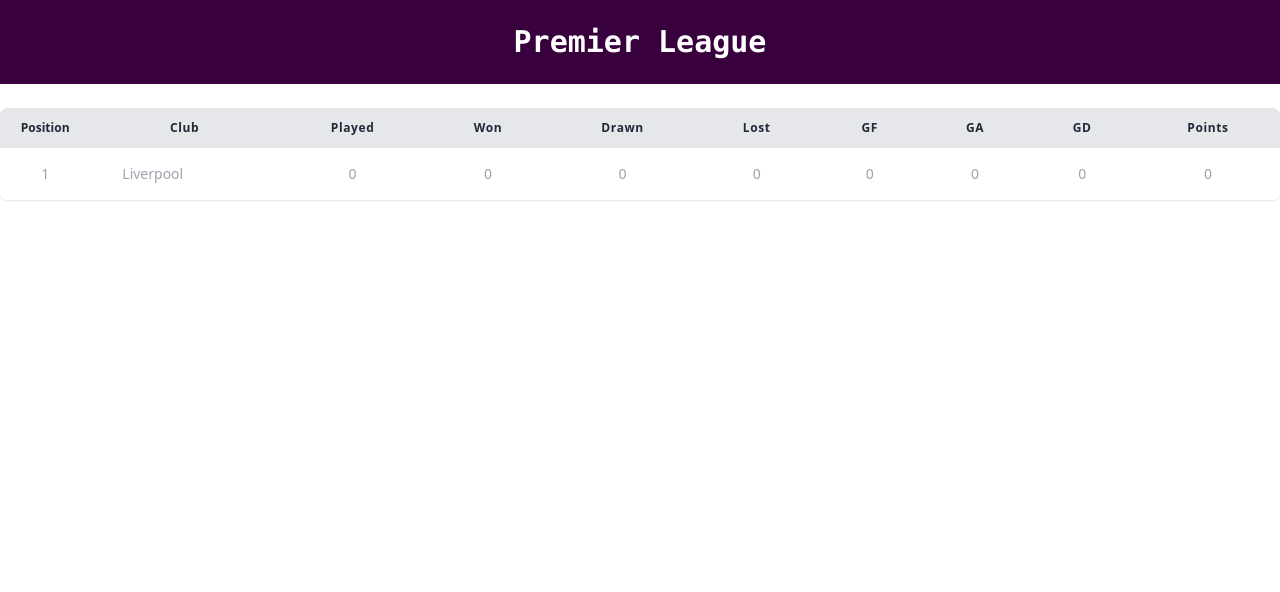
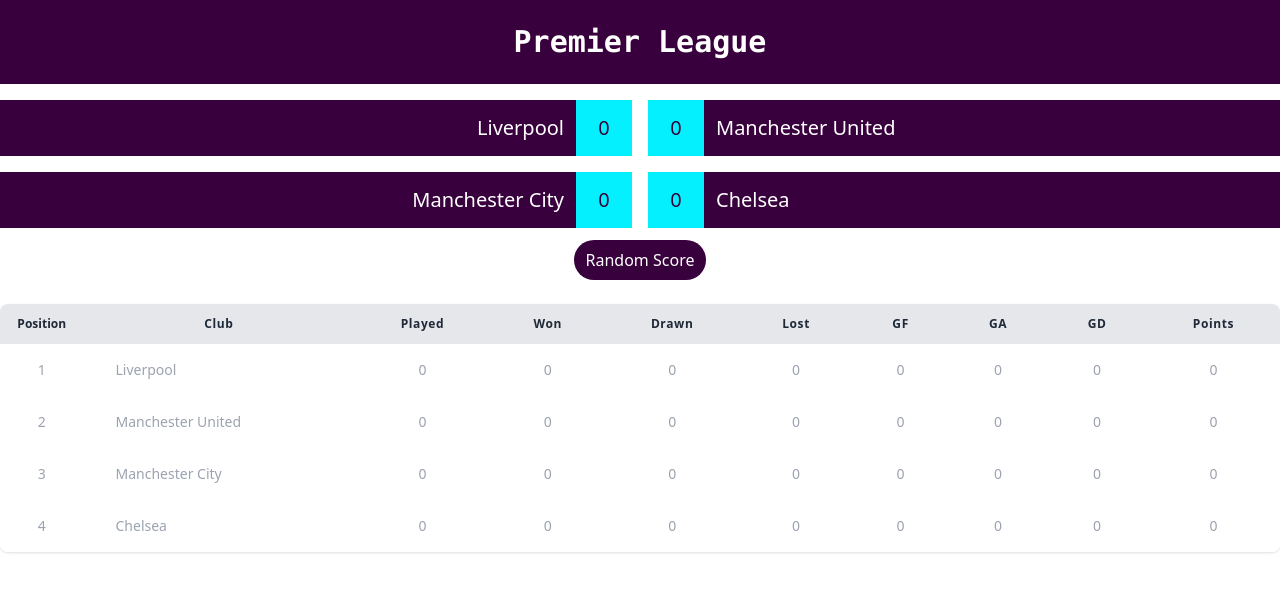
Before and after one commit to nutkiattisak/premier-league-score-random, a React (Vite) app: page / in a window 1280 px wide. Shown: the top 592 px of the page. Built offline with nearby package versions, Linux system fonts and the light colour scheme.

Commit message:
Update show team

```diff
--- a/src/App.jsx
+++ b/src/App.jsx
@@ -1,113 +1,138 @@
-import { useState } from "react";
-import logo from "./logo.svg";
-import "./App.css";
+import { useState } from 'react'
+import './App.css'
 
-function App() {
+const App = () => {
+  const clup = [
+    {
+      name: 'Liverpool',
+      id: 1,
+    },
+    {
+      name: 'Manchester United',
+      id: 2,
+    },
+    {
+      name: 'Manchester City',
+      id: 3,
+    },
+    {
+      name: 'Chelsea',
+      id: 4,
+    },
+  ]
+
+  const showTeam = (clup) => {
+    return clup.map((item, index) => {
+      return (
+        <>
+          <tr className="bg-white bg-opacity-20" key={`${item?.name}-${index}`}>
+            <td className="px-6 py-4 text-center">{index + 1}</td>
+            <td className="flex px-6 py-4 whitespace-nowrap">
+              <span className="ml-2 font-medium">{item?.name}</span>
+            </td>
+            <td className="px-6 py-4 whitespace-nowrap text-center">0</td>
+            <td className="px-6 py-4 whitespace-nowrap text-center">0</td>
+            <td className="px-6 py-4 whitespace-nowrap text-center">0</td>
+            <td className="px-6 py-4 whitespace-nowrap text-center">0</td>
+            <td className="px-6 py-4 whitespace-nowrap text-center">0</td>
+            <td className="px-6 py-4 whitespace-nowrap text-center">0</td>
+            <td className="px-6 py-4 whitespace-nowrap text-center">0</td>
+            <td className="px-6 py-4 whitespace-nowrap text-center">0</td>
+          </tr>
+        </>
+      )
+    })
+  }
+
   return (
     <>
       <div>
         <div className="flex flex-col items-center bg-mardigras p-6">
-          <h1 className="text-3xl font-bold font-mono text-center text-white">
-            Premier League
-          </h1>
+          <h1 className="text-3xl font-bold font-mono text-center text-white">Premier League</h1>
         </div>
         <div className="container mx-auto">
-          <div class="flex flex-col mt-6">
-            <div class="-my-2 overflow-x-auto sm:-mx-6 lg:-mx-8">
-              <div class="py-2 align-middle inline-block min-w-full sm:px-6 lg:px-8">
-                <div class="shadow overflow-hidden sm:rounded-lg">
-                  <table class="min-w-full text-sm text-gray-400">
-                    <thead class="bg-gray-200 text-xs font-medium text-gray-800">
+          <div className="mt-4">
+            <div className="grid grid-cols-2 gap-4 mb-3">
+              <div className="bg-mardigras flex justify-end">
+                <div className="text-white text-xl flex items-center mr-3">
+                  <span>Liverpool</span>
+                </div>
+                <div className="bg-blue-300 w-14 h-14 flex justify-center items-center">
+                  <span className="text-xl text-mardigras">0</span>
+                </div>
+              </div>
+
+              <div className="bg-mardigras flex justify-start">
+                <div className="bg-blue-300 w-14 h-14 flex justify-center items-center">
+                  <span className="text-xl text-mardigras">0</span>
+                </div>
+                <div className="text-white text-xl flex items-center ml-3">
+                  <span>Manchester United</span>
+                </div>
+              </div>
+
+              <div className="bg-mardigras flex justify-end">
+                <div className="text-white text-xl flex items-center mr-3">
+                  <span>Manchester City</span>
+                </div>
+                <div className="bg-blue-300 w-14 h-14 flex justify-center items-center">
+                  <span className="text-xl text-mardigras">0</span>
+                </div>
+              </div>
+
+              <div className="bg-mardigras flex justify-start">
+                <div className="bg-blue-300 w-14 h-14 flex justify-center items-center">
+                  <span className="text-xl text-mardigras">0</span>
+                </div>
+                <div className="text-white text-xl flex items-center ml-3">
+                  <span>Chelsea</span>
+                </div>
+              </div>
+            </div>
+            <div className="text-center">
+              <button className="rounded-full bg-mardigras text-white px-3 py-2">
+                Random Score
+              </button>
+            </div>
+          </div>
+          <div className="flex flex-col mt-6">
+            <div className="-my-2 overflow-x-auto sm:-mx-6 lg:-mx-8">
+              <div className="py-2 align-middle inline-block min-w-full sm:px-6 lg:px-8">
+                <div className="shadow overflow-hidden sm:rounded-lg">
+                  <table className="min-w-full text-sm text-gray-400">
+                    <thead className="bg-gray-200 text-xs font-medium text-gray-800">
                       <tr>
                         <th>Position</th>
-                        <th
-                          scope="col"
-                          class="px-6 py-3 text-center tracking-wider"
-                        >
+                        <th scope="col" className="px-6 py-3 text-center tracking-wider">
                           Club
                         </th>
-                        <th
-                          scope="col"
-                          class="px-6 py-3 text-center tracking-wider"
-                        >
+                        <th scope="col" className="px-6 py-3 text-center tracking-wider">
                           Played
                         </th>
-                        <th
-                          scope="col"
-                          class="px-6 py-3 text-center tracking-wider"
-                        >
+                        <th scope="col" className="px-6 py-3 text-center tracking-wider">
                           Won
                         </th>
-                        <th
-                          scope="col"
-                          class="px-6 py-3 text-center tracking-wider"
-                        >
+                        <th scope="col" className="px-6 py-3 text-center tracking-wider">
                           Drawn
                         </th>
-                        <th
-                          scope="col"
-                          class="px-6 py-3 text-center tracking-wider"
-                        >
+                        <th scope="col" className="px-6 py-3 text-center tracking-wider">
                           Lost
                         </th>
-                        <th
-                          scope="col"
-                          class="px-6 py-3 text-center tracking-wider"
-                        >
+                        <th scope="col" className="px-6 py-3 text-center tracking-wider">
                           GF
                         </th>
-                        <th
-                          scope="col"
-                          class="px-6 py-3 text-center tracking-wider"
-                        >
+                        <th scope="col" className="px-6 py-3 text-center tracking-wider">
                           GA
                         </th>
-                        <th
-                          scope="col"
-                          class="px-6 py-3 text-center tracking-wider"
-                        >
+                        <th scope="col" className="px-6 py-3 text-center tracking-wider">
                           GD
                         </th>
-                        <th
-                          scope="col"
-                          class="px-6 py-3 text-center tracking-wider"
-                        >
+                        <th scope="col" className="px-6 py-3 text-center tracking-wider">
                           Points
                         </th>
                       </tr>
                     </thead>
-                    <tbody class="bg-white">
-                      <tr class="bg-white bg-opacity-20">
-                        <td class="px-6 py-4 text-center">1</td>
-                        <td class="flex px-6 py-4 whitespace-nowrap">
-                          <span class="ml-2 font-medium">Liverpool</span>
-                        </td>
-                        <td class="px-6 py-4 whitespace-nowrap text-center">
-                          0
-                        </td>
-                        <td class="px-6 py-4 whitespace-nowrap text-center">
-                          0
-                        </td>
-                        <td class="px-6 py-4 whitespace-nowrap text-center">
-                          0
-                        </td>
-                        <td class="px-6 py-4 whitespace-nowrap text-center">
-                          0
-                        </td>
-                        <td class="px-6 py-4 whitespace-nowrap text-center">
-                          0
-                        </td>
-                        <td class="px-6 py-4 whitespace-nowrap text-center">
-                          0
-                        </td>
-                        <td class="px-6 py-4 whitespace-nowrap text-center">
-                          0
-                        </td>
-                        <td class="px-6 py-4 whitespace-nowrap text-center">
-                          0
-                        </td>
-                      </tr>
-                    </tbody>
+                    <tbody className="bg-white">{showTeam(clup)}</tbody>
                   </table>
                 </div>
               </div>
@@ -116,7 +141,7 @@
         </div>
       </div>
     </>
-  );
+  )
 }
 
-export default App;
+export default App
--- a/tailwind.config.js
+++ b/tailwind.config.js
@@ -1,32 +1,43 @@
 module.exports = {
-  mode: "jit",
-  purge: ["./src/**/*.{js,jsx,ts,tsx}", "./public/index.html"],
+  mode: 'jit',
+  purge: ['./src/**/*.{js,jsx,ts,tsx}', './public/index.html'],
   darkMode: true, // or 'media' or 'class'
   aspectRatio: {
-    auto: "auto",
-    square: "1 / 1",
-    video: "16 / 9",
-    1: "1",
-    2: "2",
-    3: "3",
-    4: "4",
-    5: "5",
-    6: "6",
-    7: "7",
-    8: "8",
-    9: "9",
-    10: "10",
-    11: "11",
-    12: "12",
-    13: "13",
-    14: "14",
-    15: "15",
-    16: "16",
+    auto: 'auto',
+    square: '1 / 1',
+    video: '16 / 9',
+    1: '1',
+    2: '2',
+    3: '3',
+    4: '4',
+    5: '5',
+    6: '6',
+    7: '7',
+    8: '8',
+    9: '9',
+    10: '10',
+    11: '11',
+    12: '12',
+    13: '13',
+    14: '14',
+    15: '15',
+    16: '16',
   },
   theme: {
     extend: {
       colors: {
-        mardigras: "#38003C",
+        mardigras: '#38003C',
+        blue: {
+          100: '#cffafe',
+          200: '#a5f3fc',
+          300: '#05f0ff',
+          400: '#22d3ee',
+          500: '#06b6d4',
+          600: '#0891b2',
+          700: '#0e7490',
+          800: '#155e75',
+          900: '#164e63',
+        },
       },
     },
   },
@@ -34,4 +45,4 @@
     extend: {},
   },
   plugins: [],
-};
+}
```
Also changed, not shown: 2 other files (tests, documents, lock files or other folders).
